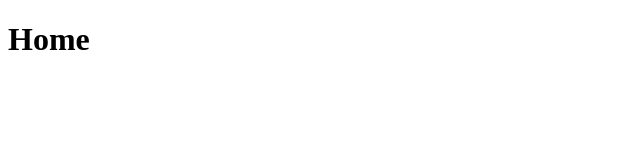
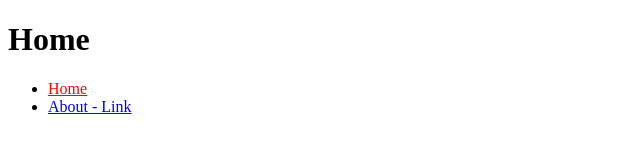
Before and after one commit to jessicacastro/gatsby-blog, a Gatsby site: page / in a window 1280 px wide. Shown: the whole page, without its empty margins (0-640 px from the left). Built offline with nearby package versions, Linux system fonts and the light colour scheme; Gatsby itself is replaced by a stand-in of ours.

Commit message:
[Feature] Creates about page

```diff
--- a/src/pages/index.js
+++ b/src/pages/index.js
@@ -1,4 +1,5 @@
 import * as React from "react"
+import { Link } from "gatsby"
 
 import Layout from "../components/layout"
 import Seo from "../components/seo"
@@ -7,6 +8,15 @@ const IndexPage = () => (
   <Layout>
     <Seo title="Home" />
     <h1>Home</h1>
+
+    <ul>
+      <li>
+        <Link to="/" activeStyle={{ color: 'red' }}>Home</Link>
+      </li>
+      <li>
+        <Link to="/about">About - Link</Link>
+      </li>
+    </ul>
   </Layout>
 )
 
```
Also changed, not shown: src/pages/about.js (added, +19 -0 lines).
